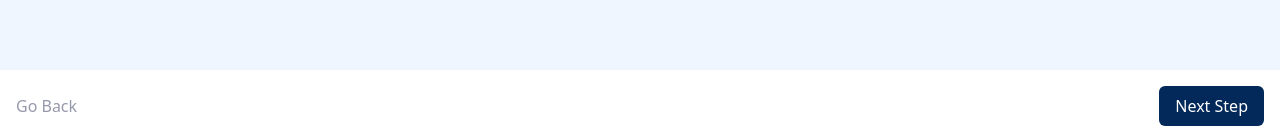
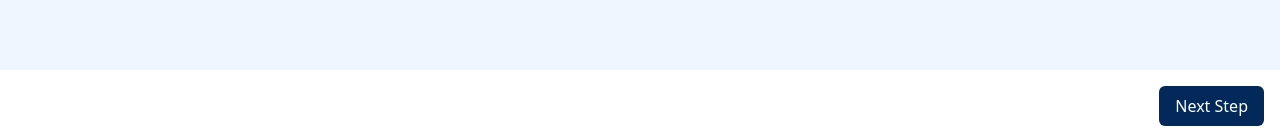
Before and after one commit to andersondavid/frontend-mentor-multi-step-form, a Next.js app: page / in a window 1280 px wide. Shown: the part 658-797 px from the top of the page. Built offline with nearby package versions, Linux system fonts and the light colour scheme; a web font is replaced by a local one.

Commit message:
feat(FooterNavigation): Refactory and add FooterNavigation to all pages

```diff
--- a/src/app/components/Screens/components/FooterNavigation/index.tsx
+++ b/src/app/components/Screens/components/FooterNavigation/index.tsx
@@ -1,18 +1,55 @@
 import React from 'react'
 
 type PropsTypes = {
-  changePage: () => void
+  next?: Pages
+  previous?: Pages
+  confirm?: () => void
 }
 
-export default function FooterNavigation({ changePage }: PropsTypes) {
+export default function FooterNavigation({
+    next,
+    previous,
+    confirm
+}: PropsTypes) {
+
+  const navigator = (router: Pages) => {
+    return
+  }
+
   return (
     <div className="fixed bottom-0 left-0 flex w-full justify-between bg-white">
-      <button className="mx-2 my-4 rounded-md p-2 font-medium text-cool-gray">
-        Go Back
-      </button>
-      <button onClick={changePage} className="m-4 ml-auto rounded-md bg-marine-blue p-2 px-4 font-medium text-white">
-        Next Step
-      </button>
+      {previous && (
+        <button
+          onClick={() => navigator(previous)}
+          className="mx-2 my-4 rounded-md p-2 font-medium text-cool-gray"
+        >
+          Go Back
+        </button>
+      )}
+      {next && (
+        <button
+          onClick={() => navigator(next)}
+          className="m-4 ml-auto rounded-md bg-marine-blue p-2 px-4 font-medium text-white"
+        >
+          Next Step
+        </button>
+      )}
+      {confirm && (
+        <button
+          onClick={() => confirm()}
+          className="m-4 ml-auto rounded-md bg-purplish-blue p-2 px-4 font-medium text-white"
+        >
+          Confirm
+        </button>
+      )}
     </div>
   )
 }
+
+export enum Pages {
+  PERSONAL_INFO,
+  SELECT_YOUR_PLAN,
+  PICK_ADDONS,
+  FINISHING_UP,
+  THANK_YOU,
+}
--- a/src/app/components/Screens/index.tsx
+++ b/src/app/components/Screens/index.tsx
@@ -14,23 +14,11 @@ enum Pages {
   SELECT_YOUR_PLAN,
   PICK_ADDONS,
   FINISHING_UP,
-  THANK_YOU
+  THANK_YOU,
 }
 
 export default function Screens() {
   const [currentPage, setCurrentPage] = useState(Pages.PERSONAL_INFO)
-
-  const changePage = () => {
-    if (currentPage == Pages.PERSONAL_INFO) {
-      setCurrentPage(Pages.SELECT_YOUR_PLAN)
-    } else if (currentPage == Pages.SELECT_YOUR_PLAN) {
-      setCurrentPage(Pages.PICK_ADDONS)
-    } else if (currentPage == Pages.PICK_ADDONS) {
-      setCurrentPage(Pages.FINISHING_UP)
-    } else if (currentPage == Pages.FINISHING_UP) {
-      setCurrentPage(Pages.THANK_YOU)
-    }
-  }
 
   return (
     <div className="px-4">
@@ -40,7 +28,6 @@ export default function Screens() {
         {currentPage == Pages.PICK_ADDONS && <PickAddOns />}
         {currentPage == Pages.FINISHING_UP && <FinishingUp />}
         {currentPage == Pages.THANK_YOU && <ThankYou />}
-        <FooterNavigation changePage={changePage} />
       </PageContainer>
     </div>
   )
--- a/src/app/components/Screens/pages/FinishingUp/index.tsx
+++ b/src/app/components/Screens/pages/FinishingUp/index.tsx
@@ -1,4 +1,5 @@
 import React from 'react'
+import FooterNavigation, { Pages } from '../../components/FooterNavigation'
 
 export default function FinishingUp() {
   return (
@@ -37,6 +38,7 @@ export default function FinishingUp() {
           $120/yr
         </p>
       </div>
+      <FooterNavigation previous={Pages.PICK_ADDONS} confirm={() => {}} />
     </article>
   )
 }
--- a/src/app/components/Screens/pages/PersonalInfo/index.tsx
+++ b/src/app/components/Screens/pages/PersonalInfo/index.tsx
@@ -5,6 +5,7 @@ import { useForm } from 'react-hook-form'
 import { z } from 'zod'
 
 import InputField from './InputField'
+import FooterNavigation, { Pages } from '../../components/FooterNavigation'
 
 const schema = z.object({
   name: z.string().min(1, 'This field is required'),
@@ -69,6 +70,7 @@ export default function PersonalInfo() {
           placeholder="e.g. + 1 234 567 890"
         />
       </div>
+      <FooterNavigation next={Pages.SELECT_YOUR_PLAN} />
     </article>
   )
 }
--- a/src/app/components/Screens/pages/PickAddOns/index.tsx
+++ b/src/app/components/Screens/pages/PickAddOns/index.tsx
@@ -2,6 +2,7 @@
 
 import React, { useState } from 'react'
 import AddOnsSelectOption from './components/AddOnsSelectOption'
+import FooterNavigation, { Pages } from '../../components/FooterNavigation'
 
 type PlanItemAddOns = {
   name: string
@@ -9,11 +10,6 @@ type PlanItemAddOns = {
   title: string
   desc: string
   price: string
-}
-
-enum Duration {
-  Monthy = 'MONTHY',
-  Yearly = 'YEARLY',
 }
 
 const monthlyPlansAddOns: PlanItemAddOns[] = [
@@ -102,6 +98,7 @@ export default function PickAddOns() {
           )
         })}
       </div>
+      <FooterNavigation next={Pages.FINISHING_UP} previous={Pages.SELECT_YOUR_PLAN} />
     </article>
   )
 }
--- a/src/app/components/Screens/pages/SelectYourPlan/index.tsx
+++ b/src/app/components/Screens/pages/SelectYourPlan/index.tsx
@@ -3,6 +3,7 @@
 import React, { useEffect, useRef, useState } from 'react'
 import PlanSelectOption from './components/PlanSelectOption'
 import PlanDurationSwitch from './components/PlanDurationSwitch'
+import FooterNavigation, { Pages } from '../../components/FooterNavigation'
 
 type PlanItem = {
   iconUrl: string
@@ -96,6 +97,7 @@ export default function SelectYourPlan() {
           setDurationCurrent={setDurationCurrent}
         />
       </div>
+      <FooterNavigation next={Pages.PICK_ADDONS} previous={Pages.PERSONAL_INFO} />
     </article>
   )
 }
```
